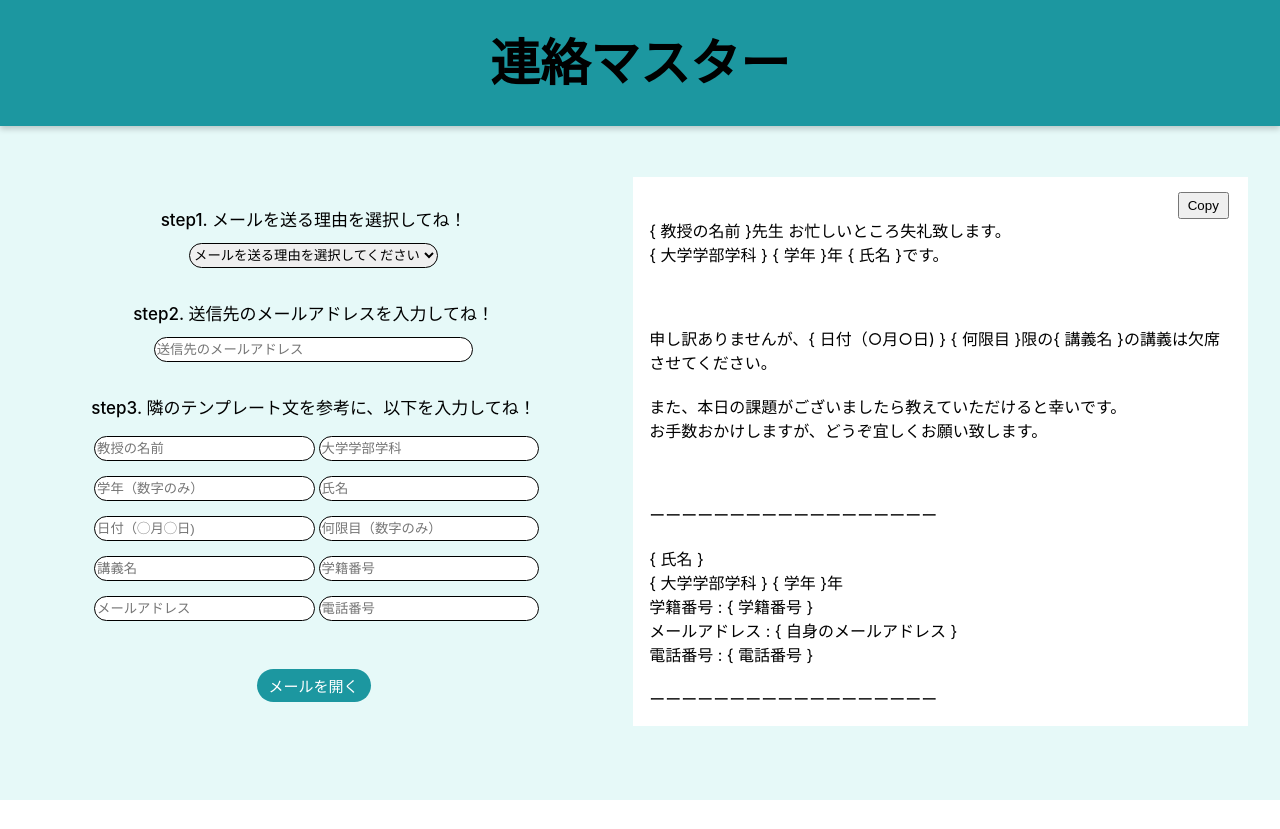
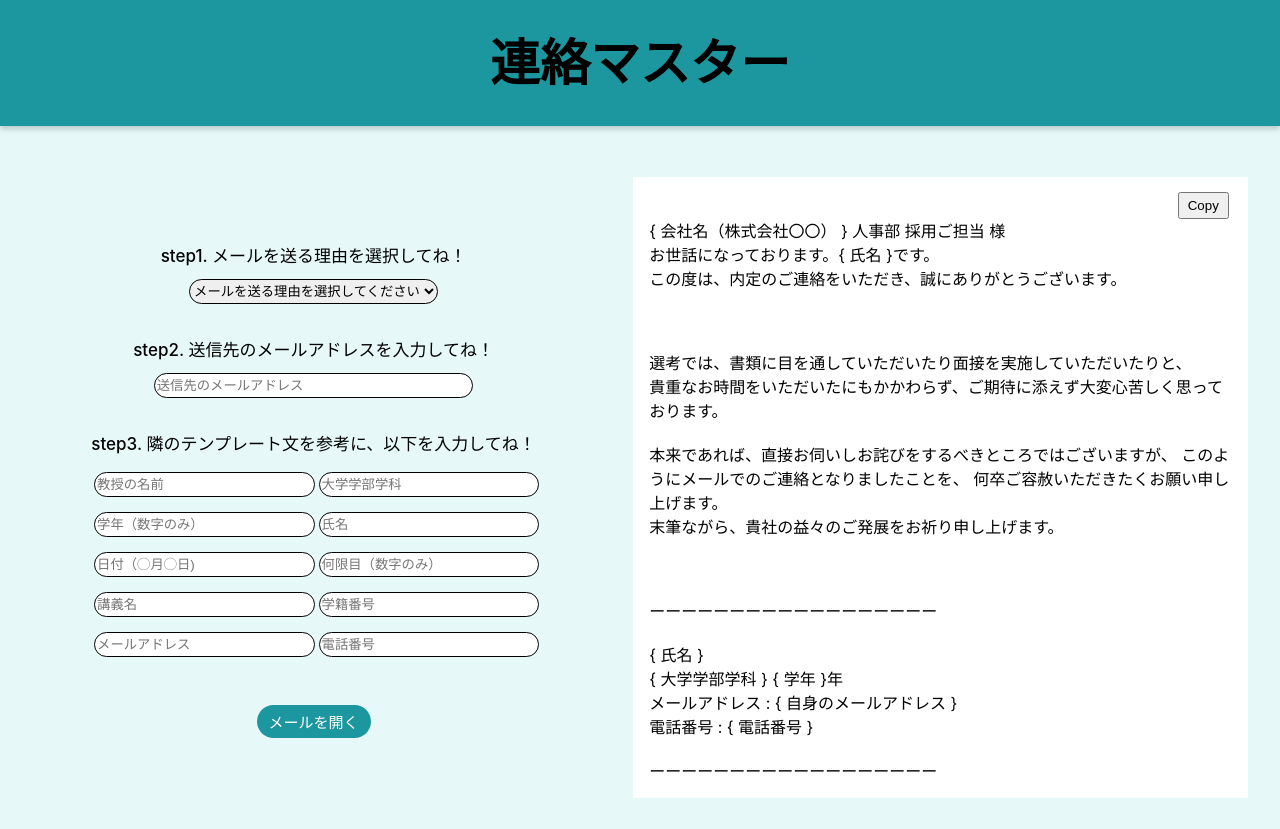
Before and after one commit to yusei53/ASAP, a React (Create React App) app: page /company in a window 1280 px wide. Before the commit the page ends 800 px from the top, so only its background shows below. Built offline with nearby package versions, Linux system fonts and the light colour scheme.

Commit message:
企業ページ作成

```diff
--- a/src/components/CompanyPage.jsx
+++ b/src/components/CompanyPage.jsx
@@ -1,7 +1,7 @@
 import React, { useState } from "react";
 import styled from "styled-components";
 import { Header } from "./Header";
-import { UniText } from "./UniText";
+import { CompanyText } from "./CompanyText";
 
 export const CompanyPage = () => {
   const [inputValues, setInputValues] = useState({});
@@ -163,14 +163,11 @@ export const CompanyPage = () => {
               </CopyButton>
             </SCopyButton>
             <SCopyText id="copy-text">
-              <UniText
-                teacher={inputValues.teacher || "{ 教授の名前 }"}
+              <CompanyText
+                company={inputValues.company || "{ 会社名（株式会社〇〇） }"}
                 university={inputValues.university || "{ 大学学部学科 }"}
                 grade={inputValues.grade || "{ 学年 }"}
                 name={inputValues.name || "{ 氏名 }"}
-                date={inputValues.date || "{ 日付（○月○日) }"}
-                time={inputValues.time || "{ 何限目 }"}
-                lesson={inputValues.lesson || "{ 講義名 }"}
                 mail={inputValues.mail || "{ 自身のメールアドレス }"}
                 id={inputValues.id || "{ 学籍番号 }"}
                 number={inputValues.number || "{ 電話番号 }"}
--- a/src/components/CompanyText.jsx
+++ b/src/components/CompanyText.jsx
@@ -1,20 +1,9 @@
 import { useState, useEffect } from "react";
 import styled from "styled-components";
 
-export const UniText = (props) => {
-  const {
-    teacher,
-    university,
-    grade,
-    name,
-    date,
-    time,
-    lesson,
-    id,
-    mail,
-    number,
-    reason,
-  } = props;
+export const CompanyText = (props) => {
+  const { company, university, grade, name, yourname, mail, number, reason } =
+    props;
 
   const [reasonText, setReasonText] = useState("");
 
@@ -53,20 +42,25 @@ export const UniText = (props) => {
   return (
     <SBox>
       <SText>
-        {teacher}先生 お忙しいところ失礼致します。 <br />
-        {university} {grade}年 {name}です。
+        {company} 人事部 採用ご担当 {yourname}様<br />
+        お世話になっております。{name}です。
+        <br />
+        この度は、内定のご連絡をいただき、誠にありがとうございます。
         <br />
         <br />
         {reasonText}
         <br />
         <br />
-        申し訳ありませんが、{date} {time}限の{lesson}
-        の講義は欠席させてください。
+        選考では、書類に目を通していただいたり面接を実施していただいたりと、
+        <br />
+        貴重なお時間をいただいたにもかかわらず、ご期待に添えず大変心苦しく思っております。
         <br />
         <br />
-        また、本日の課題がございましたら教えていただけると幸いです。
+        本来であれば、直接お伺いしお詫びをするべきところではございますが、
+        このようにメールでのご連絡となりましたことを、
+        何卒ご容赦いただきたくお願い申し上げます。
         <br />
-        お手数おかけしますが、どうぞ宜しくお願い致します。
+        末筆ながら、貴社の益々のご発展をお祈り申し上げます。
         <br />
         <br />
         <br />
@@ -76,8 +70,6 @@ export const UniText = (props) => {
         {name}
         <br />
         {university} {grade}年
-        <br />
-        学籍番号 : {id}
         <br />
         メールアドレス : {mail}
         <br />
```
